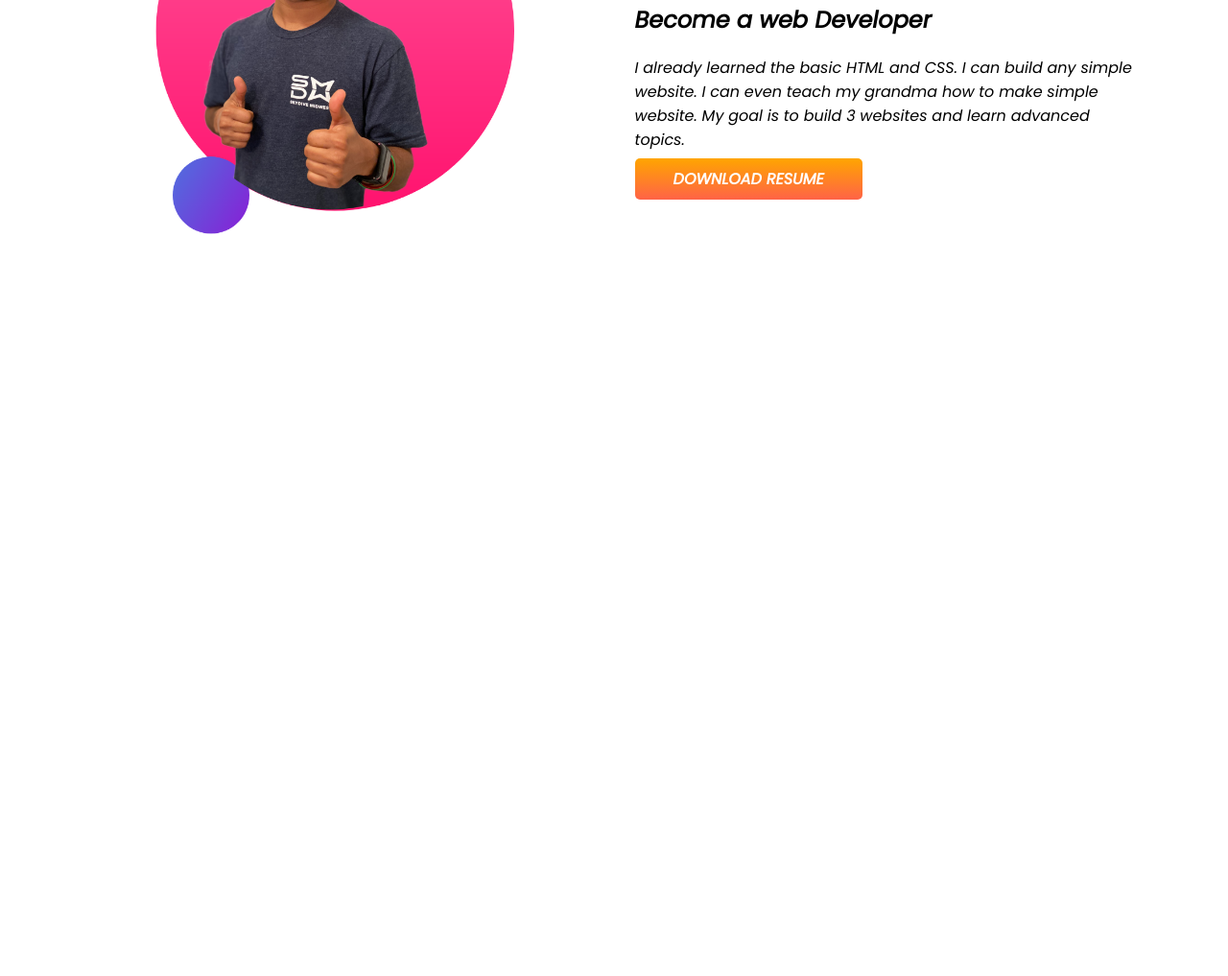
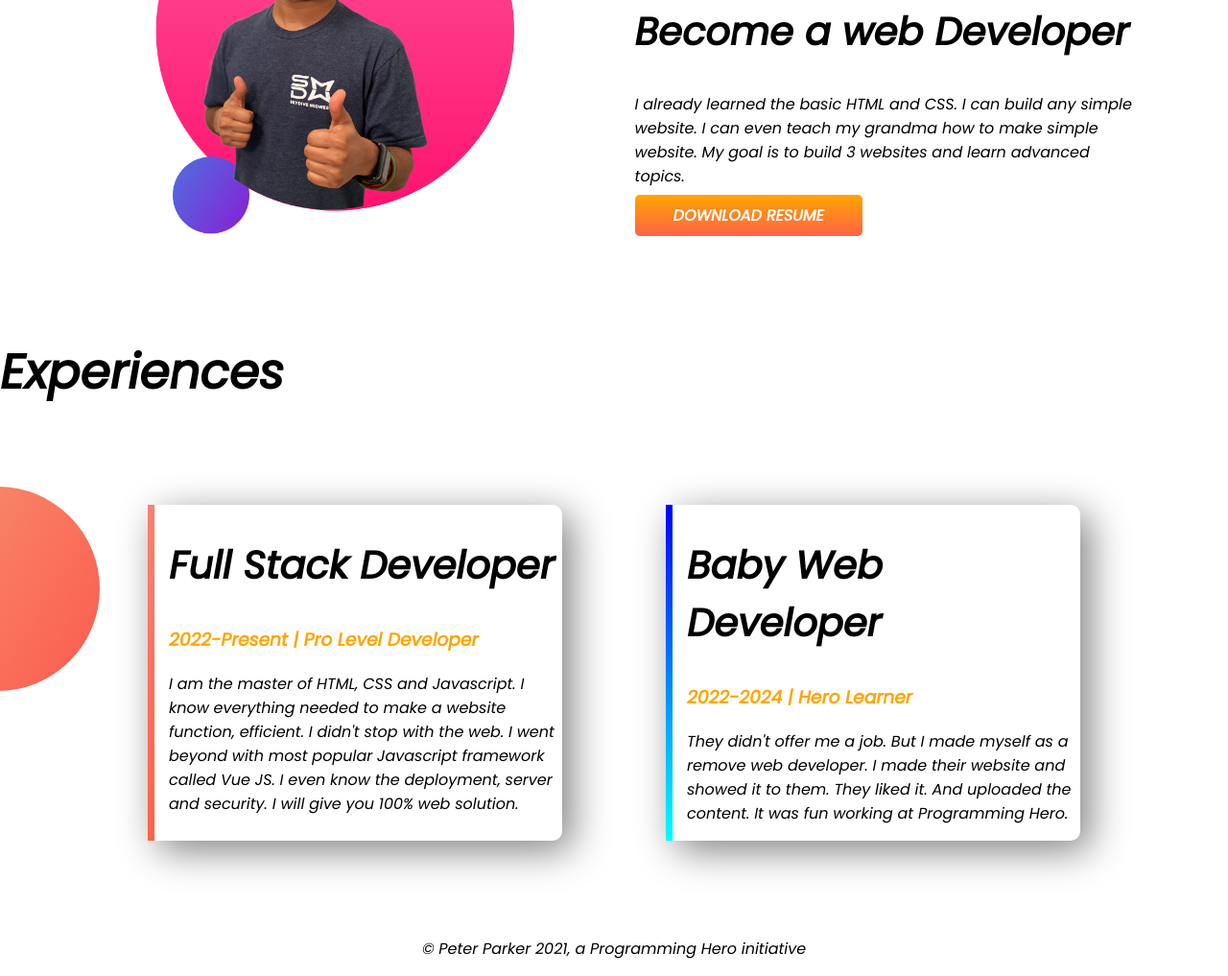
Before and after one commit to aliahasan/developer-portfolio, a plain HTML site: page index.html in a window 1280 px wide. Shown: the part 793-1810 px from the top of the page at 96% size. Before the commit the page ends 1144 px from the top, so only its background shows below. Drawn offline with Linux system fonts and the light colour scheme.

Commit message:
footer and experience added

```diff
--- a/index.html
+++ b/index.html
@@ -10,11 +10,10 @@
     <link rel="preconnect" href="https://fonts.gstatic.com" crossorigin>
     <link href="https://fonts.googleapis.com/css2?family=Poppins:ital@1&display=swap" rel="stylesheet">
     <link rel="stylesheet" href="style.css">
-
 </head>
 
 <body>
-    <section class="top-banner">
+    <section class="top-banner flexible-container">
         <div class="hlaf-width">
             <h1>Welcome To</h1>
             <h1><span class="orange-color">Ali Ahasan Nabin</span> World!</h1>
@@ -30,7 +29,7 @@
             <img src="images/jhankar.png" alt="">
         </div>
     </section>
-    <section class="Dream Big">
+    <section class="Dream Big flexible-container">
         <div class="half-width">
             <img src="images/jhankar2.png" alt="">
         </div>
@@ -40,10 +39,33 @@
             <p>I already learned the basic HTML and CSS. I can build any simple website. I can even teach my grandma how
                 to
                 make simple website. My goal is to build 3 websites and learn advanced topics.</p>
-            <a class="link-button" target=_blank href="">DOWNLOAD RESUME</a>
+            <a class="link-button" target="_blank" href="">DOWNLOAD RESUME</a>
         </div>
     </section>
+    <section class="experience-area">
+        <h1>Experiences</h1>
+        <div class="flexible-container">
+            <div id="full-stack-experience" class="experience-item">
+                <h2>Full Stack Developer</h2>
+                <h3 class="orange-color">2022-Present | Pro Level Developer</h3>
+                <p>I am the master of HTML, CSS and Javascript. I know everything needed to make a website function,
+                    efficient. I didn't stop with the web. I went beyond with most popular Javascript framework called
+                    Vue
+                    JS. I even know the deployment, server and security. I will give you 100% web solution.</p>
+            </div>
+            <div id="web-dev-experience" class="experience-item">
+                <h2>Baby Web Developer</h2>
+                <h3 class="orange-color">2022-2024 | Hero Learner</h3>
+                <p>They didn't offer me a job. But I made myself as a remove web developer. I made their website and
+                    showed
+                    it to them. They liked it. And uploaded the content. It was fun working at Programming Hero.</p>
+            </div>
+        </div>
 
+    </section>
+    <footer>
+        <p>© Peter Parker 2021, a Programming Hero initiative</p>
+    </footer>
 
 
 
--- a/style.css
+++ b/style.css
@@ -5,16 +5,20 @@ body{
 h1{
     font-size: 50px;
 }
+h2{
+    font-size: 40px;
+}
 .orange-color{
     color: orange;
 }
-section{
+.flexible-container{
  display: flex;
  margin: 100px;
 }
 .half-width{
     width: 50%;
      padding-left: 2%;
+
 }
 .half-width img{
     width: 80%;
@@ -35,3 +39,30 @@ section{
    background-image: url(images/dream-bg.png);
    background-repeat: no-repeat;
  }
+.experience-area{
+    background-image: url(images/exp-bg.png);
+    background-repeat: no-repeat;
+    background-position: left;
+}
+.experience-item{
+    width: 40%;
+    margin-left: 5%;
+    margin-right: 5%;
+    padding-left: 15px;
+    border-radius: 10px;
+    box-shadow: 10px 10px 40px gray;
+
+}
+#web-dev-experience{
+    border-left: 7px solid;
+    border-image: linear-gradient(blue, cyan);
+    border-image-slice: 1;
+}
+#full-stack-experience{
+    border-left: 7px solid;
+    border-image: linear-gradient(salmon, tomato);
+    border-image-slice: 1;
+}
+footer p{
+    text-align: center;
+}
```
Also changed, not shown: 3 other files.
